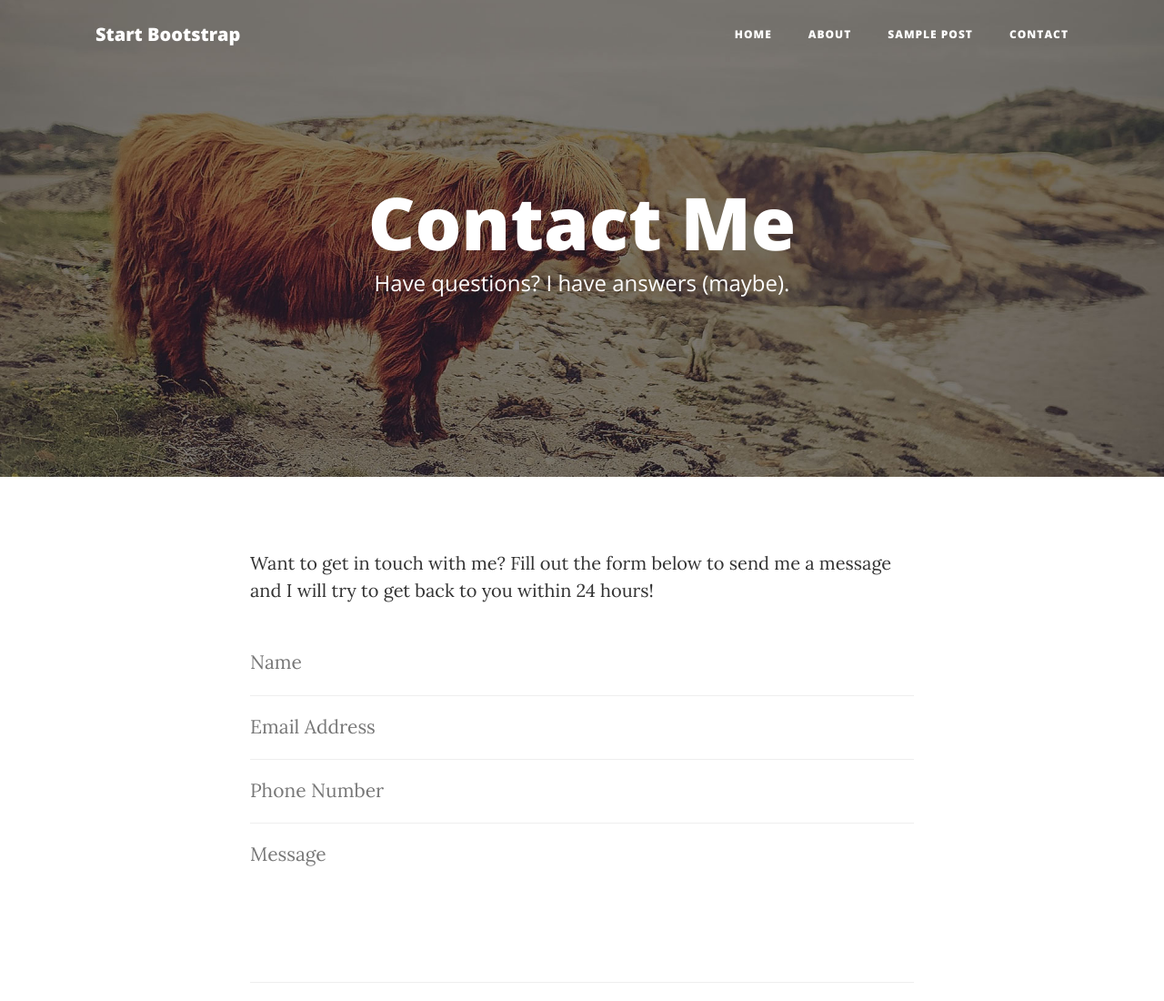
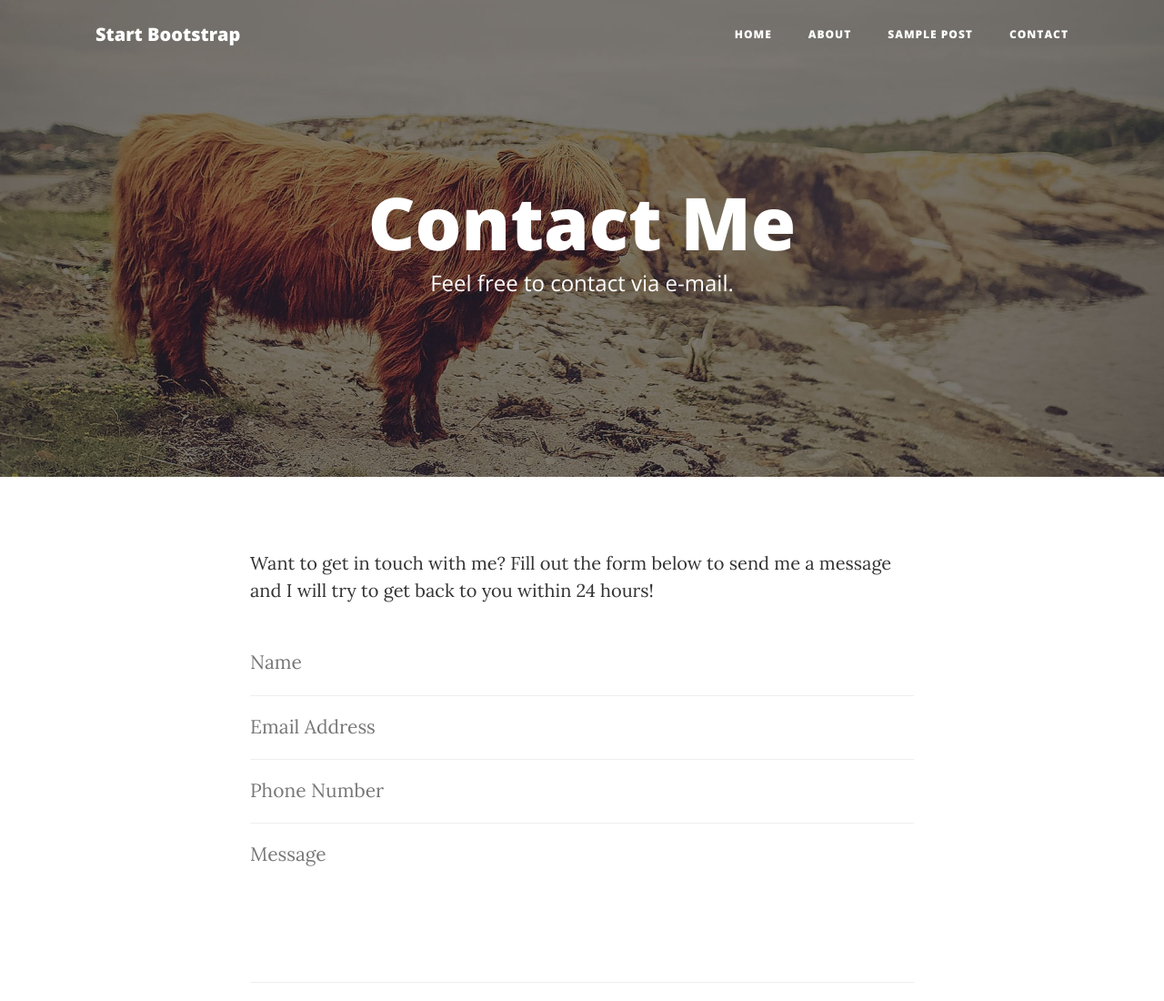
Before and after one commit to Bronzeroot/Bronzeroot.github.io, a website: page contact.html in a window 1280 px wide. Shown: the top 1100 px of the page at 91% size. Drawn offline with nearby package versions, Linux system fonts and the light colour scheme.

Commit message:
contact.html testing

```diff
--- a/contact.html
+++ b/contact.html
@@ -59,7 +59,7 @@
           <div class="col-lg-8 col-md-10 mx-auto">
             <div class="page-heading">
               <h1>Contact Me</h1>
-              <span class="subheading">Have questions? I have answers (maybe).</span>
+              <span class="subheading">Feel free to contact via e-mail.</span>
             </div>
           </div>
         </div>
```
